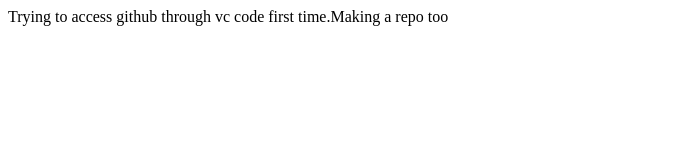
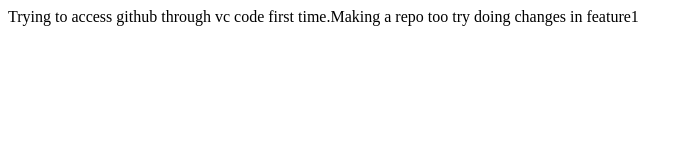
Before and after one commit to subhasishg29-android/localrepo, a plain HTML site: page index.html in a window 1280 px wide. Shown: the whole page, without its empty margins (0-693 px from the left). Drawn offline with Linux system fonts and the light colour scheme.

Commit message:
trying changes in feature1 only

```diff
--- a/index.html
+++ b/index.html
@@ -1 +1,2 @@
 <pr>Trying to access github through vc code first time.Making a repo too</pr>
+<pr>try doing changes in feature1</pr>
```
